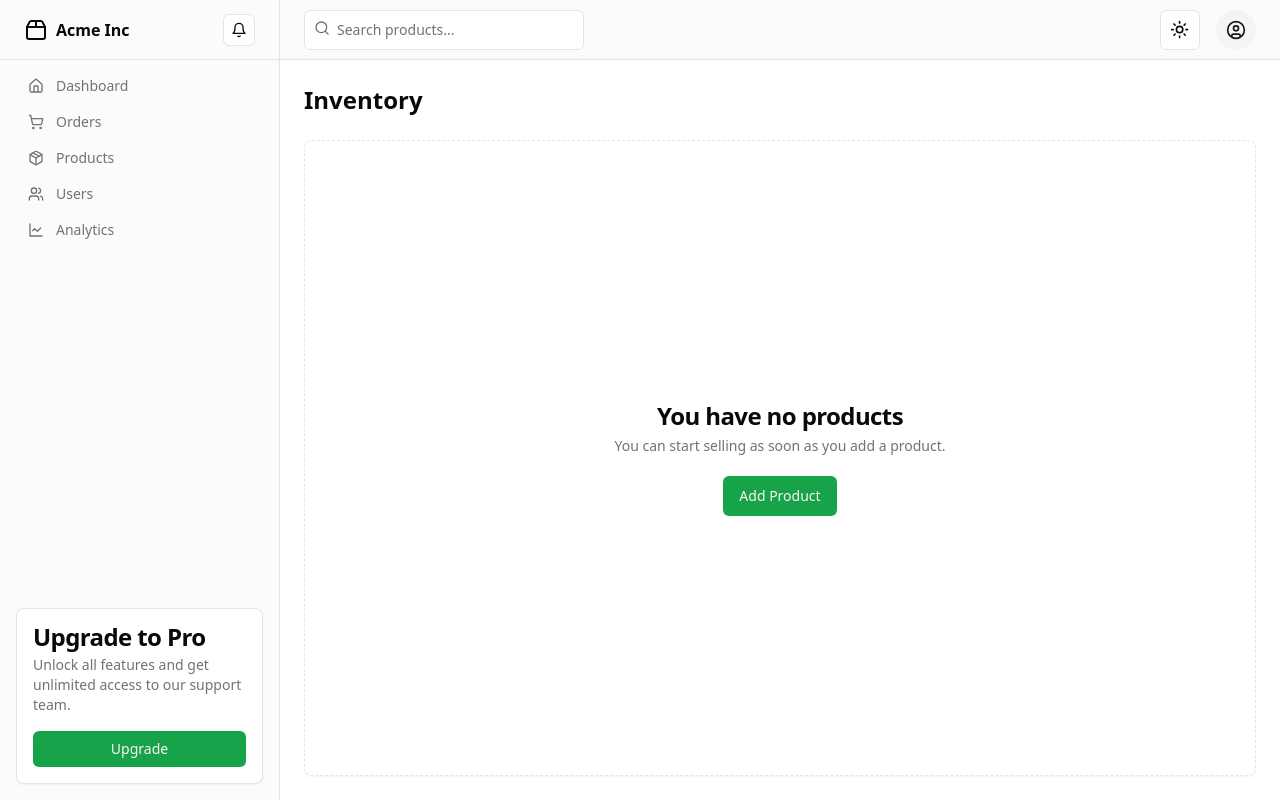
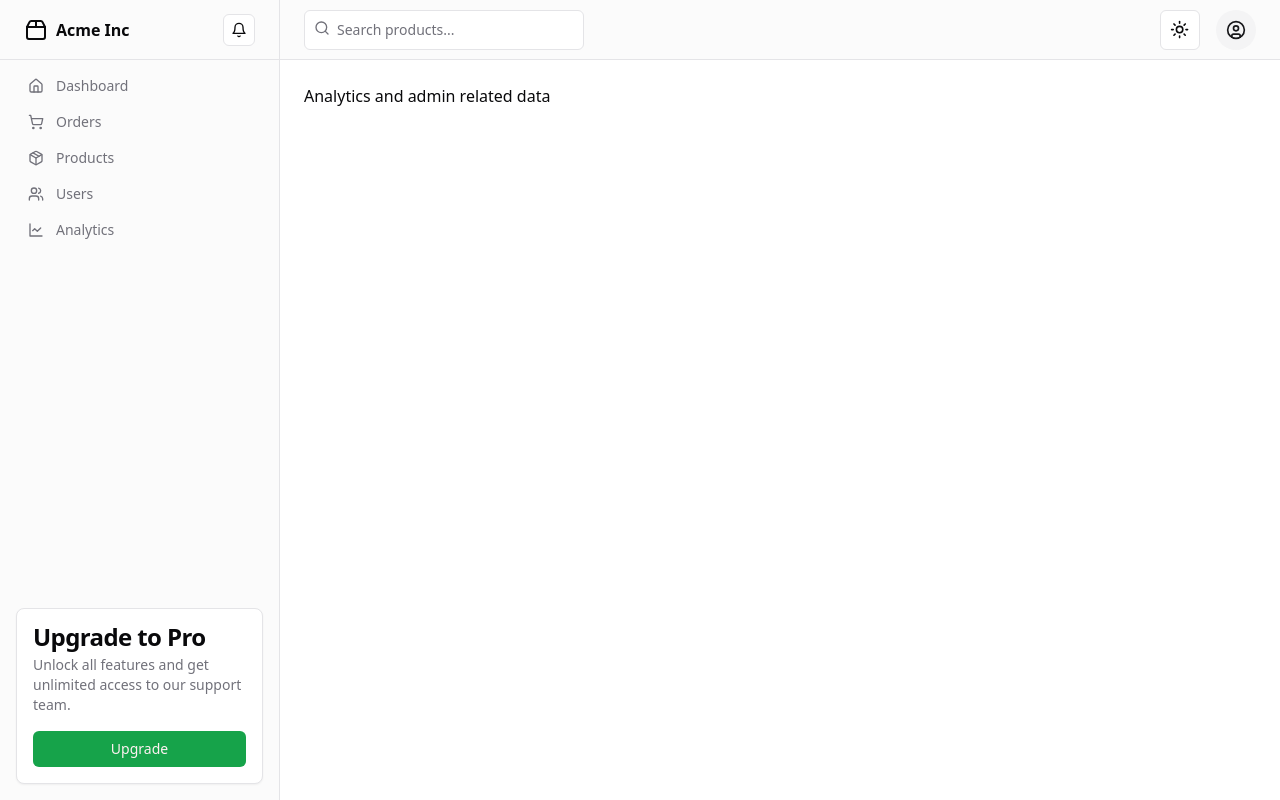
Before and after one commit to ShadyTiger008/nextjs-ecommerce, a Next.js app: page /admin in a window 1280 px wide. Built offline with nearby package versions, Linux system fonts and the light colour scheme.

Commit message:
todo added

```diff
--- a/src/app/admin/page.tsx
+++ b/src/app/admin/page.tsx
@@ -3,23 +3,7 @@ import { Button } from "../../components/ui/button";
 export default function Dashboard() {
   return (
     <main className="flex flex-1 flex-col gap-4 p-4 lg:gap-6 lg:p-6">
-      <div className="flex items-center">
-        <h1 className="text-lg font-semibold md:text-2xl">Inventory</h1>
-      </div>
-      <div
-        className="flex flex-1 items-center justify-center rounded-lg border border-dashed shadow-sm"
-        x-chunk="dashboard-02-chunk-1"
-      >
-        <div className="flex flex-col items-center gap-1 text-center">
-          <h3 className="text-2xl font-bold tracking-tight">
-            You have no products
-          </h3>
-          <p className="text-sm text-muted-foreground">
-            You can start selling as soon as you add a product.
-          </p>
-          <Button className="mt-4">Add Product</Button>
-        </div>
-      </div>
+      Analytics and admin related data
     </main>
   );
 }
```
